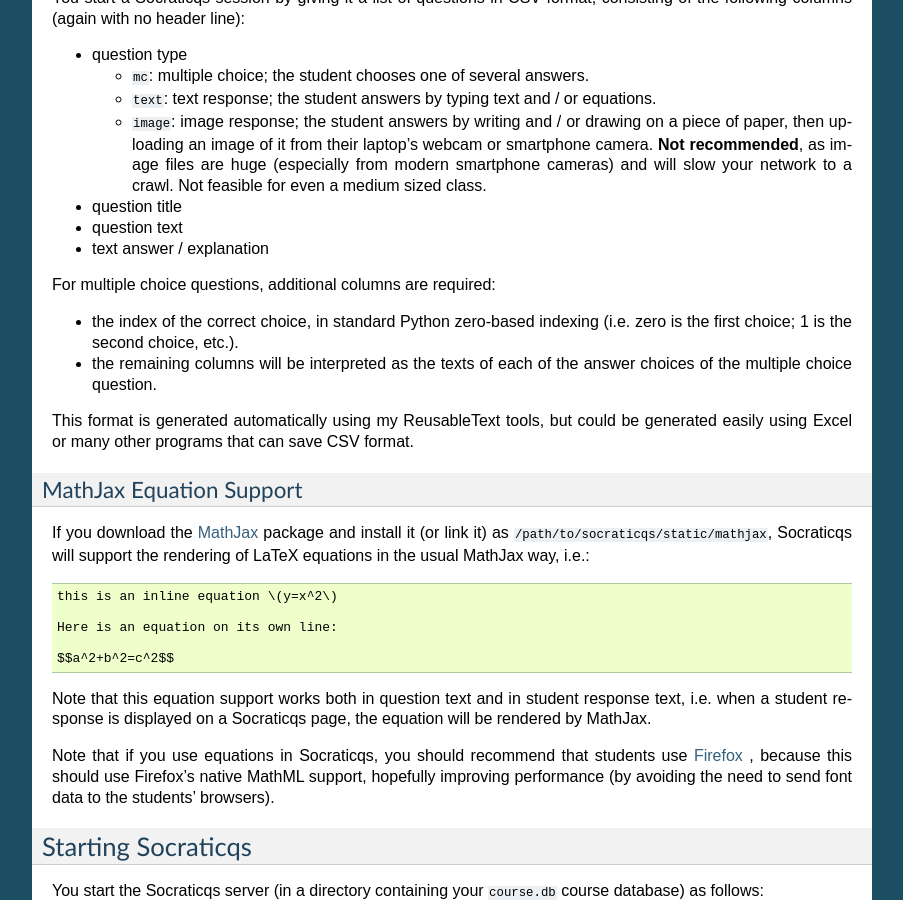
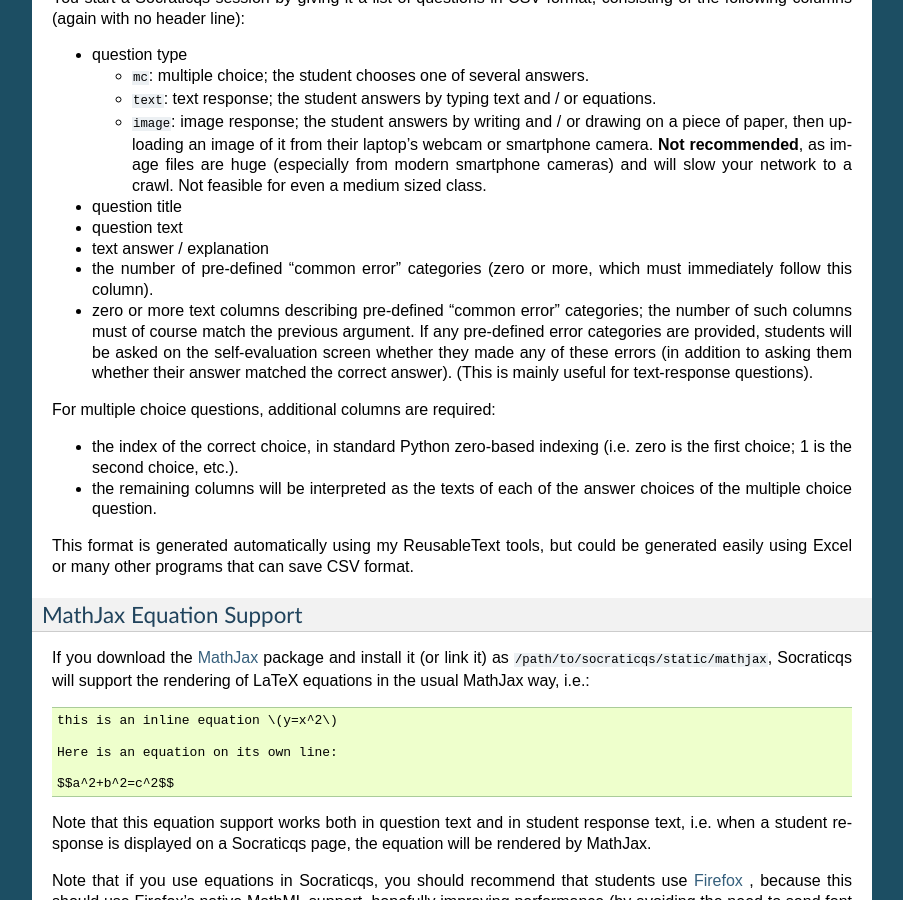
Before and after one commit to cjlee112/socraticqs, a Sphinx documentation site: the page built from doc/tutorial.rst, in a window 1280 px wide and 900 px high, scrolled down 1976 px. Shown: the whole window, without its empty margins (198-1101 px from the left). Built offline with Sphinx 7.4.7, drawn with Linux system fonts in a browser that asks for light colours.

Commit message:
updated docs to reflect added question csv columns

```diff
--- a/doc/tutorial.rst
+++ b/doc/tutorial.rst
@@ -159,6 +159,17 @@ header line):
 * question text
 
 * text answer / explanation
+
+* the number of pre-defined "common error" categories (zero or more,
+  which must immediately follow this column).
+
+* zero or more text columns describing pre-defined "common error" categories;
+  the number of such columns must of course match the previous argument.
+  If any pre-defined error categories are provided, students will be
+  asked on the self-evaluation screen whether they made any of these
+  errors (in addition to asking them whether their answer matched
+  the correct answer).  (This is mainly useful for text-response
+  questions).
 
 For multiple choice questions, additional columns are required:
 
```
